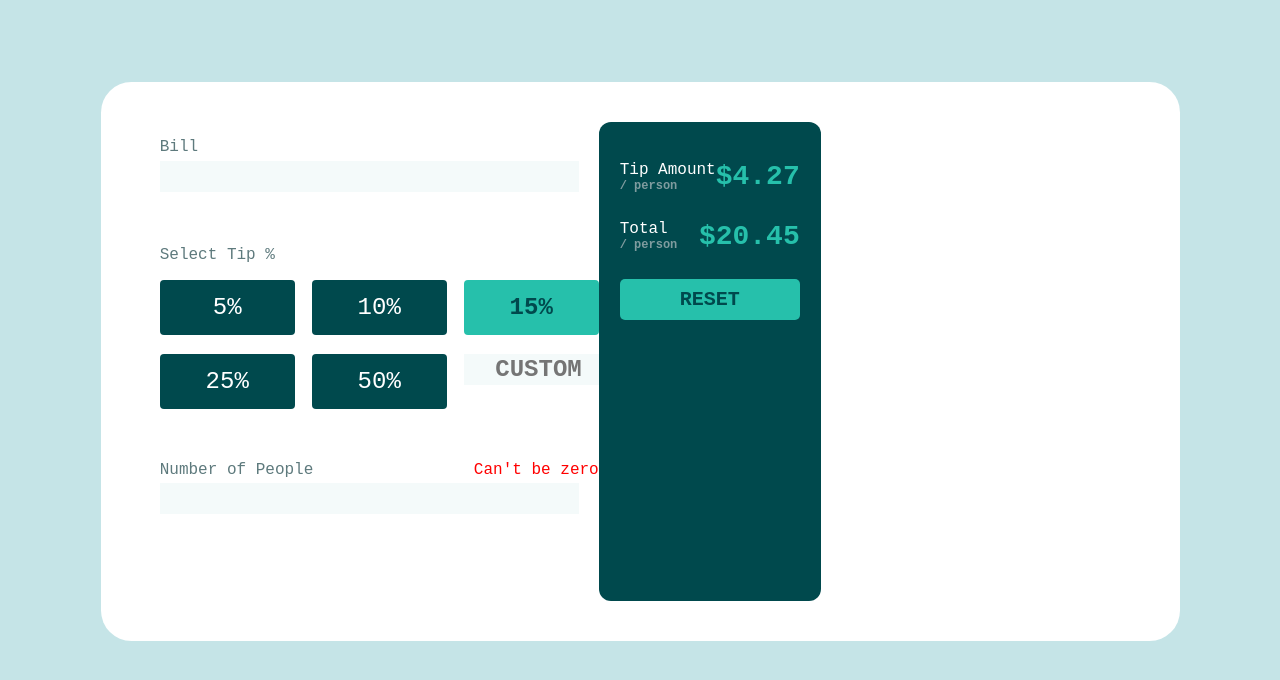
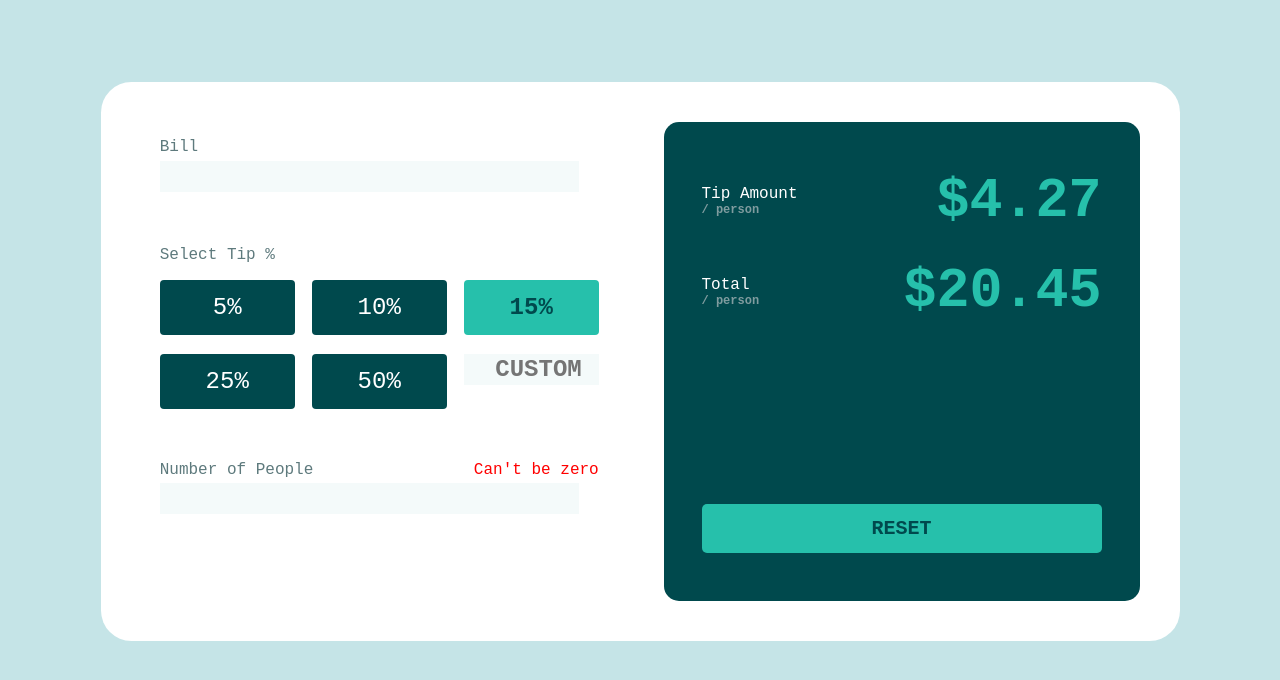
Before and after one commit to YannKamche/Basic-Frontend-Projects, a plain HTML site: page Tip Calculator/index.html in a window 1280 px wide. Drawn offline with Linux system fonts and the light colour scheme.

Commit message:
Modified the responsiveness of the styles file

```diff
--- a/Tip Calculator/css/styles.css
+++ b/Tip Calculator/css/styles.css
@@ -106,7 +106,7 @@ input {
     background-color: var(--background-color-result);
     color: white;
     padding: 39px 21px;
-    border-radius: 12px;
+    border-radius: 15px;
 }
 
 /* Styles tip-amount and total container*/
@@ -200,5 +200,23 @@ input {
     .tips {
         height: 55px;
     }
-    /* Styles */
+    /* Styles the second container*/
+    .result {
+        margin-left: auto;
+        width: 400px;
+        display: flex;
+        flex-direction: column;
+        align-content: space-between;
+        padding: 48px 38px;
+    }
+    /* Styles the amount */
+    .amount {
+        font-size: 55px;
+    }
+    /* Styles the reset button */
+    .reset {
+        padding: 13px 0 13px 0;
+        margin-top: auto;
+    }
+
 }
```
